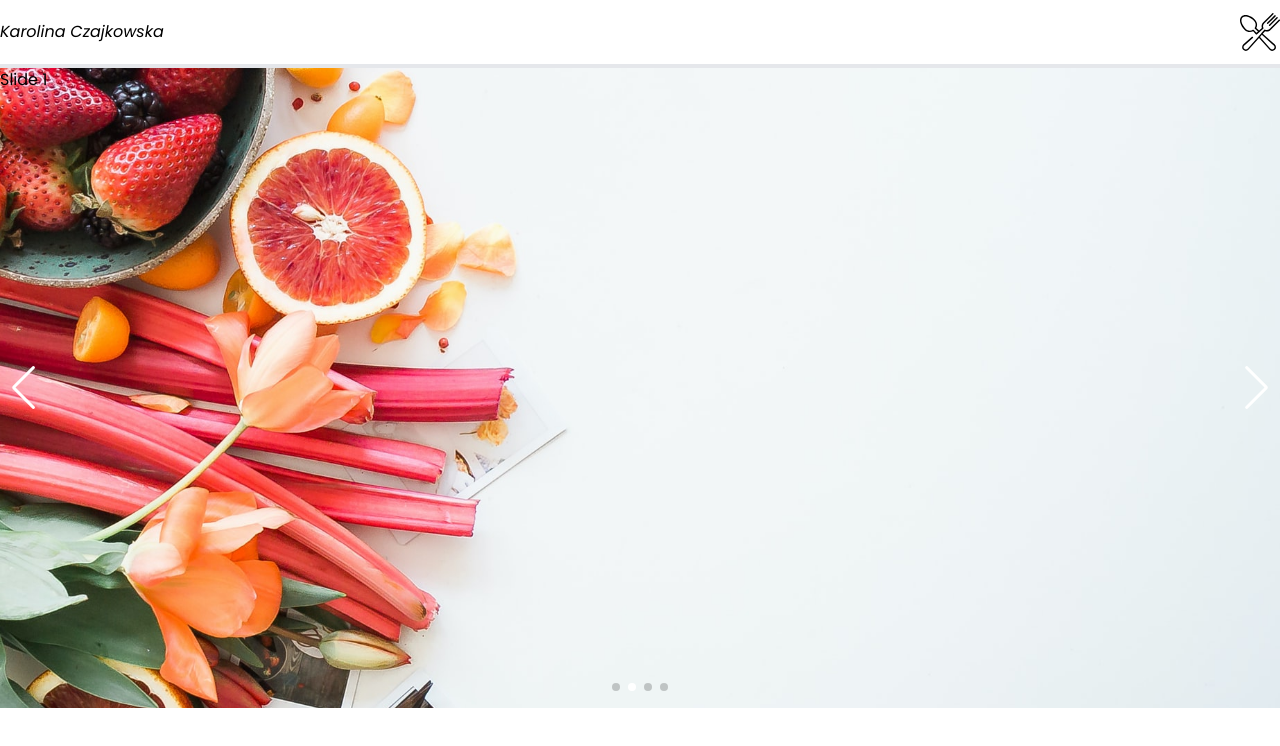
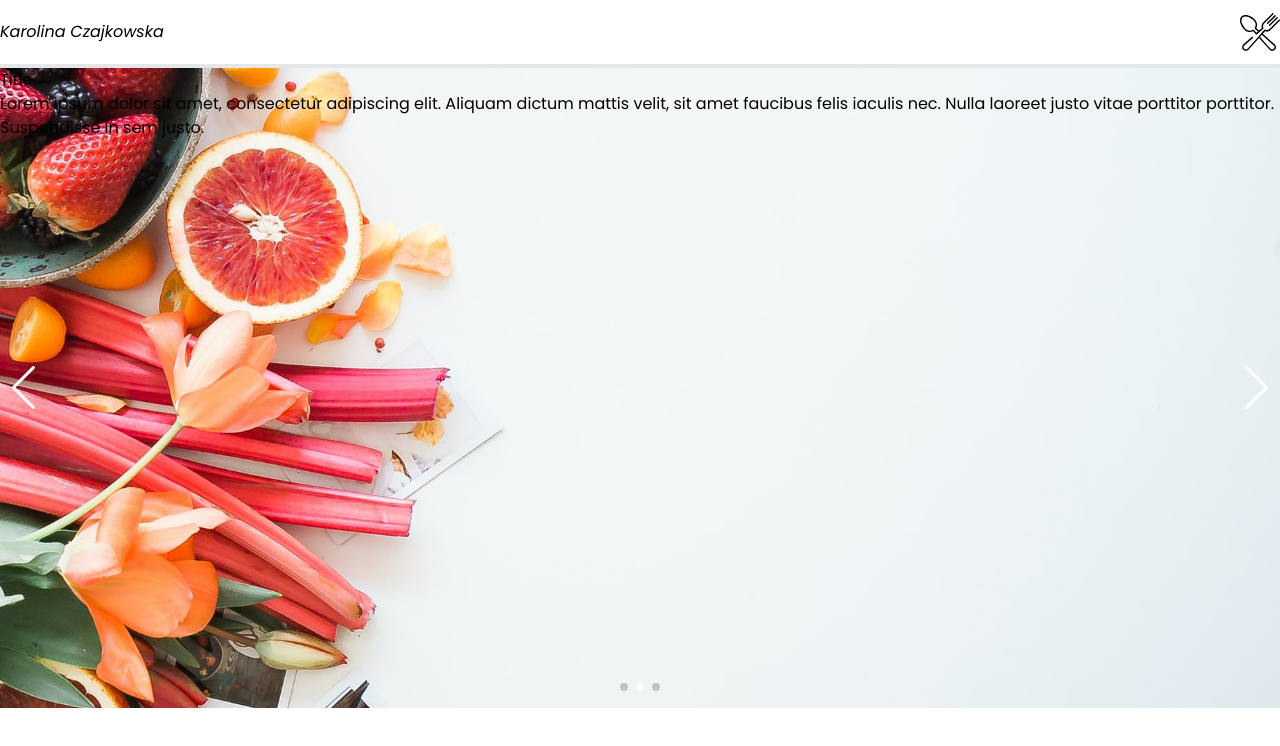
Before and after one commit to FilipKaczmarek/DietitianPortfolio-Karolina, a React (Create React App) app: page / in a window 1280 px wide. Shown: the top 746 px of the page. Built offline with nearby package versions, Linux system fonts and the light colour scheme.

Commit message:
WIP before mapping elements in Swiper

```diff
--- a/src/Sections/Hero/Hero.jsx
+++ b/src/Sections/Hero/Hero.jsx
@@ -9,6 +9,27 @@ import "swiper/css/navigation";
 import "swiper/css/pagination";
 import "swiper/css/scrollbar";
 
+const content = [
+  {
+    id: 1,
+    title: "Title 1",
+    textContent: `Lorem ipsum dolor sit amet, consectetur adipiscing elit. Aliquam dictum mattis velit, sit amet faucibus felis iaculis nec. Nulla
+        laoreet justo vitae porttitor porttitor. Suspendisse in sem justo.`,
+  },
+  {
+    id: 2,
+    title: "Title 2",
+    textContent: `Lorem ipsum dolor sit amet, consectetur adipiscing elit. Aliquam dictum mattis velit, sit amet faucibus felis iaculis nec. Nulla
+        laoreet justo vitae porttitor porttitor. Suspendisse in sem justo.`,
+  },
+  {
+    id: 3,
+    title: "Title 3",
+    textContent: `Lorem ipsum dolor sit amet, consectetur adipiscing elit. Aliquam dictum mattis velit, sit amet faucibus felis iaculis nec. Nulla
+        laoreet justo vitae porttitor porttitor. Suspendisse in sem justo.`,
+  },
+];
+
 export const Hero = ({ className }) => {
   return (
     <div className="w-screen h-[80vh]">
@@ -18,9 +39,9 @@ export const Hero = ({ className }) => {
         slidesPerView={1}
         navigation={true}
         style={{
-            "--swiper-navigation-color": "#fff",
-            "--swiper-pagination-color": "#fff",
-          }}
+          "--swiper-navigation-color": "#fff",
+          "--swiper-pagination-color": "#fff",
+        }}
         pagination={{ clickable: true }}
         speed={600}
         parallax={true}
@@ -40,33 +61,54 @@ export const Hero = ({ className }) => {
           }}
           data-swiper-parallax="-23%"
         ></div>
-        <SwiperSlide>
-          <div className="title" data-swiper-parallax="-300">
-            Slide 2
-          </div>
-          <div className="subtitle" data-swiper-parallax="-200">
-            Subtitle
-          </div>
-          <div className="text" data-swiper-parallax="-100">
-            <p>
+        <SwiperSlide className="w-screen h-[80vh]">
+          <div className="max-w-screen-xl mx-auto h-full flex flex-col items-end justify-center">
+            <h1
+              className="title w-6/12 justify-end"
+              data-swiper-parallax="-300"
+            >
+              Title
+            </h1>
+            <p className="text w-6/12" data-swiper-parallax="-100">
               Lorem ipsum dolor sit amet, consectetur adipiscing elit. Aliquam
               dictum mattis velit, sit amet faucibus felis iaculis nec. Nulla
               laoreet justo vitae porttitor porttitor. Suspendisse in sem justo.
-              Integer laoreet magna nec elit suscipit, ac laoreet nibh euismod.
-              Aliquam hendrerit lorem at elit facilisis rutrum. Ut at
-              ullamcorper velit. Nulla ligula nisi, imperdiet ut lacinia nec,
-              tincidunt ut libero. Aenean feugiat non eros quis feugiat.
             </p>
           </div>
         </SwiperSlide>
         <SwiperSlide className="w-screen h-[80vh]">
-          <div className="max-w-screen-xl mx-auto">Slide 1</div>
+          <div className="max-w-screen-xl mx-auto">
+            <div className="max-w-screen-xl mx-auto">
+              <h1 className="title" data-swiper-parallax="-300">
+                Title
+              </h1>
+              <div className="text" data-swiper-parallax="-100">
+                <p>
+                  Lorem ipsum dolor sit amet, consectetur adipiscing elit.
+                  Aliquam dictum mattis velit, sit amet faucibus felis iaculis
+                  nec. Nulla laoreet justo vitae porttitor porttitor.
+                  Suspendisse in sem justo.
+                </p>
+              </div>
+            </div>
+          </div>
         </SwiperSlide>
         <SwiperSlide className="w-screen h-[80vh]">
-          <div className="max-w-screen-xl mx-auto">Slide 2</div>
-        </SwiperSlide>
-        <SwiperSlide className="w-screen h-[80vh]">
-          <div className="max-w-screen-xl mx-auto">Slide 3</div>
+          <div className="max-w-screen-xl mx-auto">
+            <div className="max-w-screen-xl mx-auto">
+              <h1 className="title" data-swiper-parallax="-300">
+                Title
+              </h1>
+              <div className="text" data-swiper-parallax="-100">
+                <p>
+                  Lorem ipsum dolor sit amet, consectetur adipiscing elit.
+                  Aliquam dictum mattis velit, sit amet faucibus felis iaculis
+                  nec. Nulla laoreet justo vitae porttitor porttitor.
+                  Suspendisse in sem justo.
+                </p>
+              </div>
+            </div>
+          </div>
         </SwiperSlide>
       </Swiper>
     </div>
```
